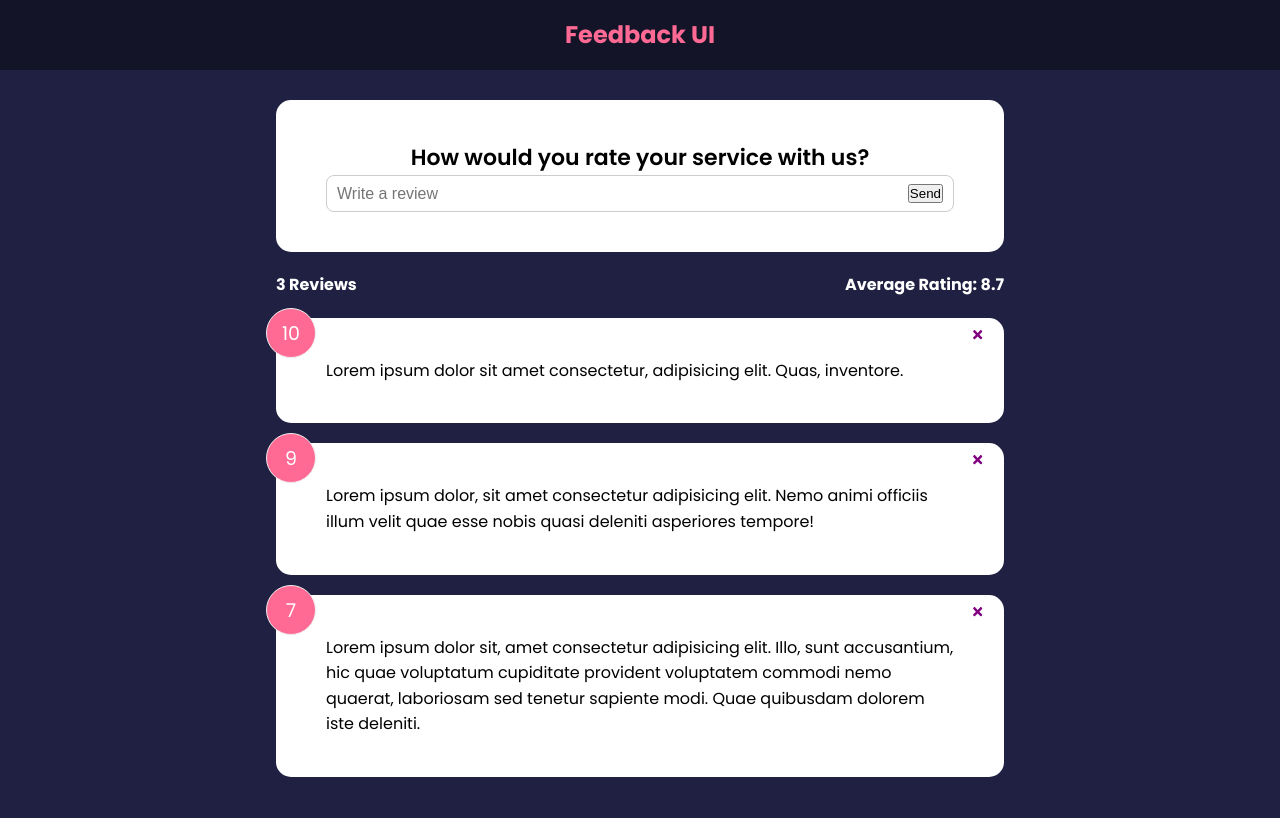
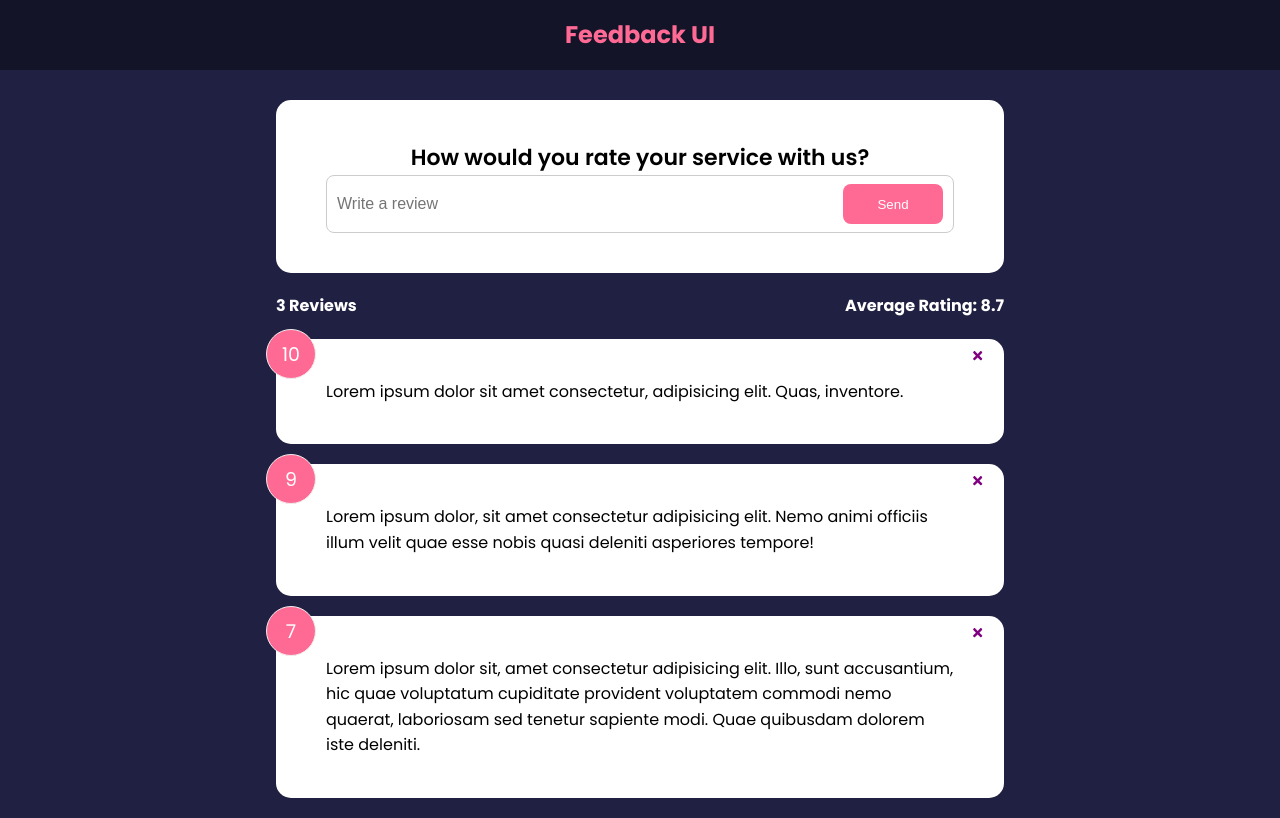
Before and after one commit to razvanr91/feedback-app, a React (Create React App) app: page / in a window 1280 px wide. Built offline with nearby package versions, Linux system fonts and the light colour scheme.

Commit message:
Create and add button component

```diff
--- a/src/components/FeedbackForm.jsx
+++ b/src/components/FeedbackForm.jsx
@@ -1,4 +1,5 @@
 import React, { useState } from 'react'
+import Button from './shared/Button';
 import Card from './shared/Card'
 
 function FeedbackForm() {
@@ -14,7 +15,7 @@ function FeedbackForm() {
             {/* @todo - rating select component */}
             <div className="input-group">
                 <input type="text" placeholder='Write a review' value={text} onChange={handleTextChange} />
-                <button type="submit">Send</button>
+                <Button type='submit' version='secondary'>Send</Button>
             </div>
         </form>
     </Card>
--- /dev/null
+++ b/src/components/shared/Button.jsx
@@ -0,0 +1,25 @@
+import React from 'react'
+import PropTypes from "prop-types"
+
+function Button({children, version, type, isDisabled}) {
+  return (
+    <button type={type} disabled={isDisabled} className={`btn btn-${version}`}>
+        {children}
+    </button>
+  )
+}
+
+Button.defaultProps = {
+    vesrion: "primaty",
+    type: "button",
+    isDisabled: false
+}
+
+Button.propTypes = {
+    childre: PropTypes.node.isRequired,
+    version: PropTypes.string,
+    type: PropTypes.string,
+    isDisabled: PropTypes.bool
+}
+
+export default Button
```
